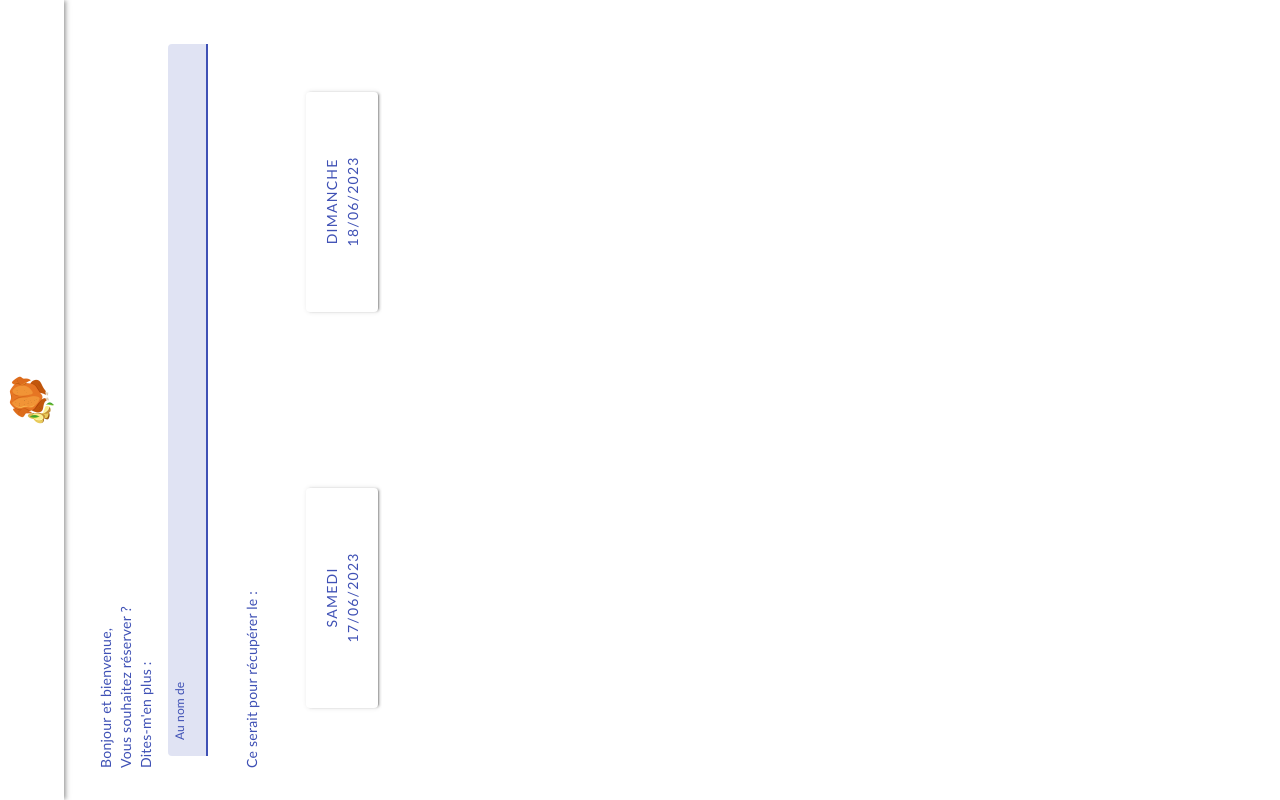
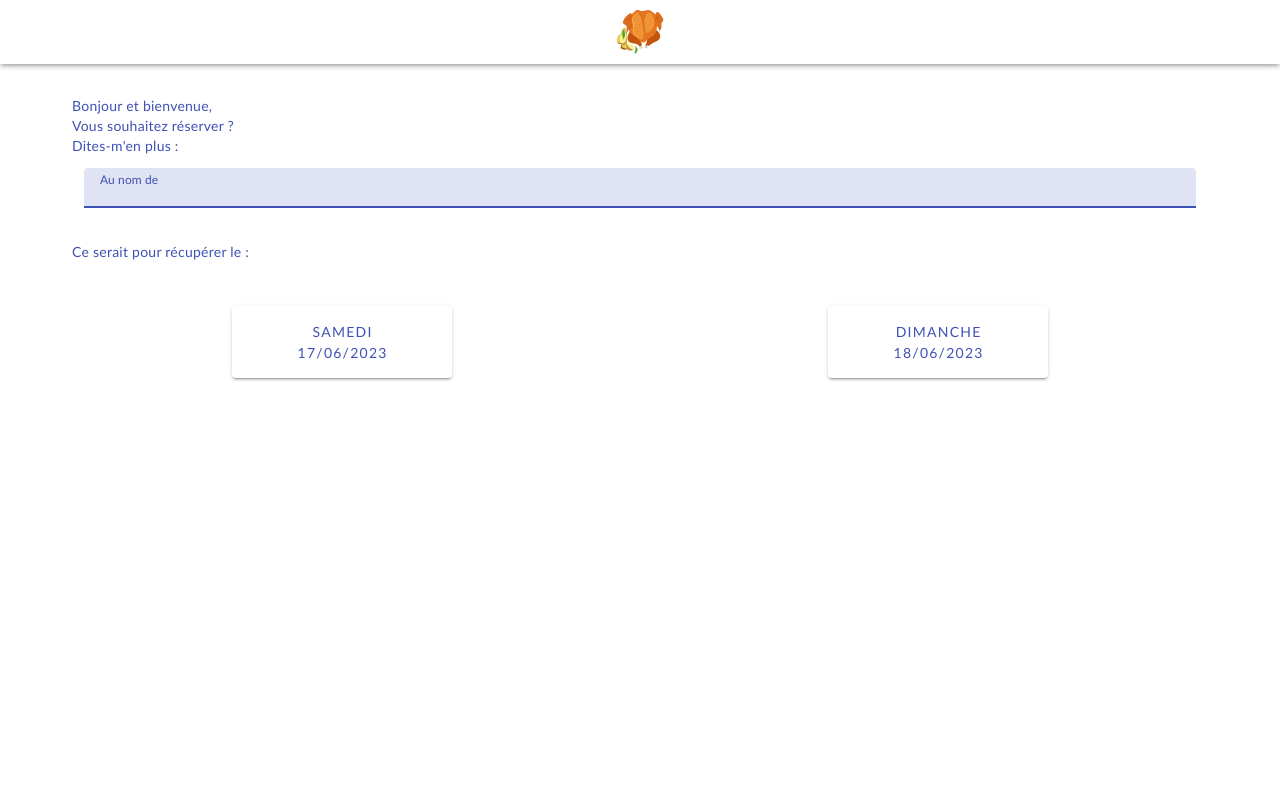
Before and after one commit to laurentmahieu/chicken_order, a Vue app: page /home in a window 1280 px wide. Built offline with nearby package versions, Linux system fonts and the light colour scheme.

Commit message:
revert lock portrait

```diff
--- a/src/App.vue
+++ b/src/App.vue
@@ -5,32 +5,3 @@ import { RouterView } from "vue-router";
 <template>
   <RouterView />
 </template>
-
-<style>
-@media screen and (min-aspect-ratio: 13/9) {
-  html {
-    transform: rotate(-90deg);
-    transform-origin: left top;
-    width: 100vh;
-    overflow-x: hidden;
-    position: absolute;
-    top: 100%;
-    left: 0;
-  }
-  .bw-dashboard {
-    height: inherit;
-  }
-}
-@media screen and (min-width: 1292px) {
-  html {
-    transform: none;
-    transform-origin: none;
-    width: 100%;
-    overflow-x: none;
-    position: relative;
-  }
-  .bw-dashboard {
-    height: 100vh;
-  }
-}
-</style>
```
